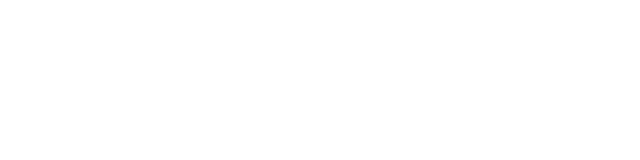
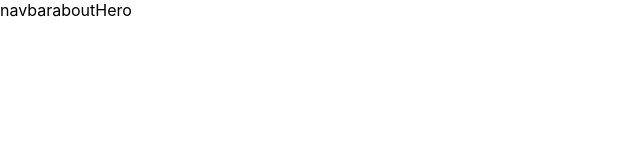
Before and after one commit to SherOnDale/madrasi-londoner, a Nuxt app: page / in a window 1280 px wide. Shown: the top 160 px of the page, without its empty margins (0-640 px from the left). Built offline with nearby package versions, Linux system fonts and the light colour scheme.

Commit message:
add hero compoennt

```diff
--- /dev/null
+++ b/components/Hero.vue
@@ -0,0 +1,10 @@
+<template>
+  <div>Hero</div>
+</template>
+
+<script>
+export default {}
+</script>
+
+<style>
+</style>
--- a/layouts/default.vue
+++ b/layouts/default.vue
@@ -1,8 +1,23 @@
 <template>
-  <div>
+  <div class="default-layout__container">
+    <navbar/>
     <nuxt/>
+    <hero/>
   </div>
 </template>
+
+<script>
+import Navbar from '@/components/Navbar.vue'
+import Hero from '@/components/Hero.vue'
+
+export default {
+  components: {
+    Navbar,
+    Hero
+  }
+}
+</script>
+
 
 <style>
 html {
@@ -23,4 +38,8 @@
   box-sizing: border-box;
   margin: 0;
 }
+
+.default-layout__container {
+  display: flex;
+}
 </style>
--- a/pages/index.vue
+++ b/pages/index.vue
@@ -1,5 +1,5 @@
 <template>
-  <div/>
+  <div>about</div>
 </template>
 
 <style>
```
